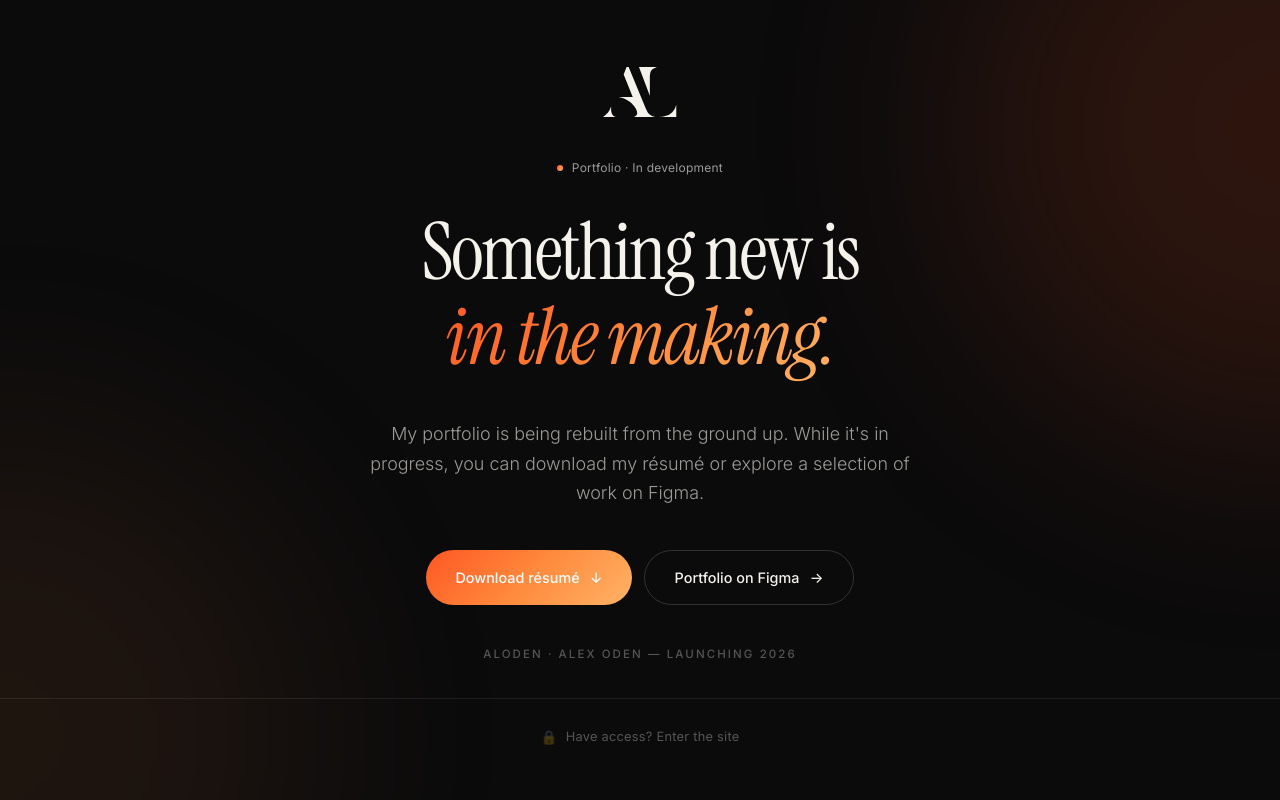
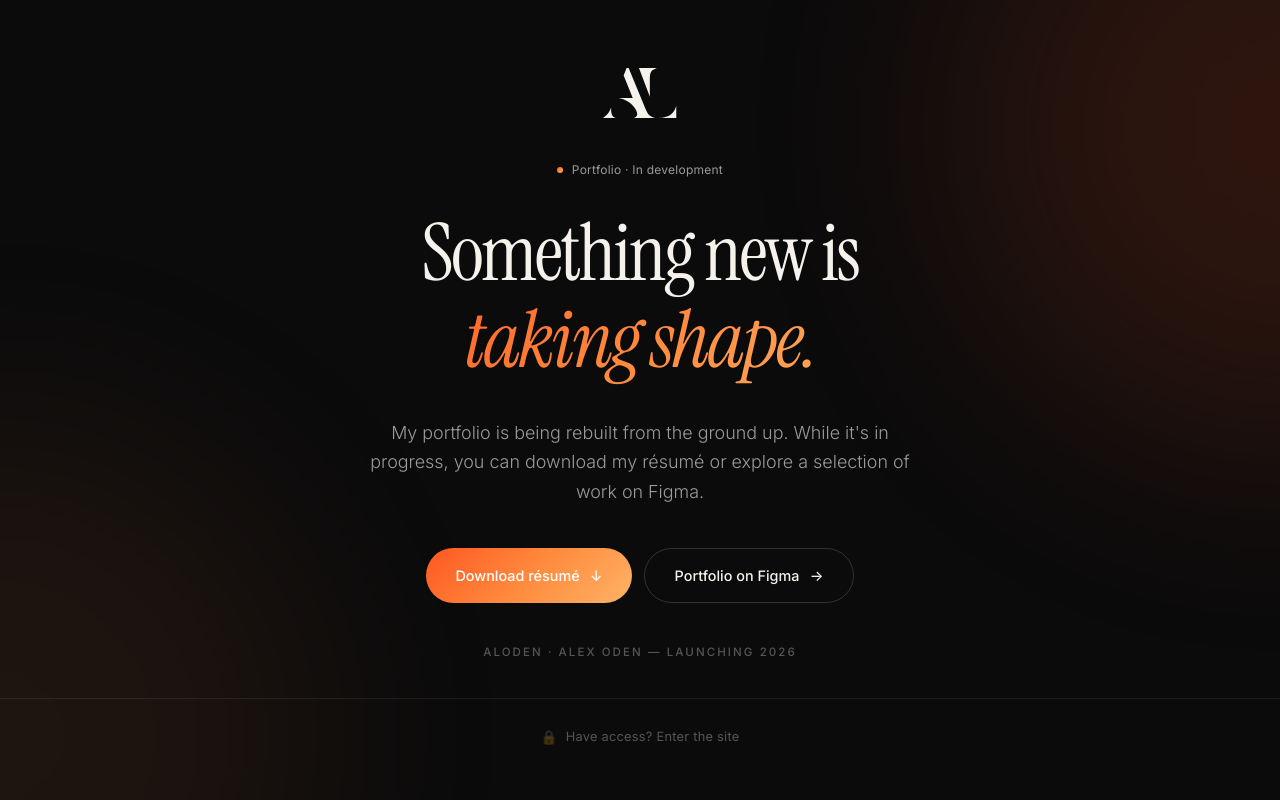
Before and after one commit to alex-oden/Portfolio, a plain HTML site: page coming-soon.html in a window 1280 px wide. Drawn offline with Linux system fonts and the light colour scheme.

Commit message:
Add rotating animated headline to coming-soon hero
Cycles the gradient phrase (in the making / taking shape / almost here /
worth the wait) with a vertical slide+fade, like an Elementor rotate
headline. Respects prefers-reduced-motion.

Co-Authored-By: Claude Opus 4.8 <noreply@anthropic.com>

```diff
--- a/coming-soon.html
+++ b/coming-soon.html
@@ -17,6 +17,17 @@ body{display:flex;flex-direction:column;min-height:100vh;min-height:100svh}
 .cs-logo .al-mark{height:50px;width:auto;display:block}
 .cs-title{font-family:var(--fd);font-weight:400;line-height:1.08;letter-spacing:-.03em;font-size:clamp(2.4rem,6.2vw,5.25rem);width:100%;max-width:16ch;margin:.5rem auto 0}
 .cs-title em,.cs-title .grad{font-style:italic;display:inline-block;padding-bottom:.16em}
+
+/* rotating headline (Elementor-style vertical rotate) */
+.cs-rotate{display:block;position:relative;height:1.18em;margin-top:.02em;overflow:hidden}
+.cs-rotate-word{position:absolute;left:0;right:0;top:0;text-align:center;white-space:nowrap;opacity:0;transform:translateY(112%);transition:transform .62s cubic-bezier(.16,1,.3,1),opacity .5s ease;will-change:transform,opacity}
+.cs-rotate-word.is-in{opacity:1;transform:translateY(0)}
+.cs-rotate-word.is-out{opacity:0;transform:translateY(-112%)}
+@media(prefers-reduced-motion:reduce){
+  .cs-rotate{height:auto;overflow:visible}
+  .cs-rotate-word{position:static;opacity:1;transform:none;transition:none;display:none}
+  .cs-rotate-word.is-in{display:inline-block}
+}
 .cs-sub{color:var(--tm);font-size:clamp(1rem,1.4vw,1.18rem);line-height:1.65;width:100%;max-width:560px;margin:1.6rem auto 2.6rem;font-weight:300}
 .cs-actions{display:flex;gap:.75rem;flex-wrap:wrap;justify-content:center;width:100%}
 .cs-note{margin-top:2.5rem;font-size:.72rem;letter-spacing:.18em;text-transform:uppercase;color:var(--ts);font-weight:500}
@@ -70,7 +81,14 @@ body{display:flex;flex-direction:column;min-height:100vh;min-height:100svh}
     </svg>
   </div>
   <div class="label cs-fu"><span class="dot"></span>Portfolio · In development</div>
-  <h1 class="cs-title cs-fu">Something new is <em class="grad">in the making.</em></h1>
+  <h1 class="cs-title cs-fu">Something new is
+    <span class="cs-rotate" aria-label="in the making">
+      <span class="cs-rotate-word grad is-in">in the making.</span>
+      <span class="cs-rotate-word grad" aria-hidden="true">taking shape.</span>
+      <span class="cs-rotate-word grad" aria-hidden="true">almost here.</span>
+      <span class="cs-rotate-word grad" aria-hidden="true">worth the wait.</span>
+    </span>
+  </h1>
   <p class="cs-sub cs-fu">My portfolio is being rebuilt from the ground up. While it's in progress, you can download my résumé or explore a selection of work on Figma.</p>
   <div class="cs-actions cs-fu">
     <a class="btn-p" href="AlexOden_Resume_ENG_Dark.pdf" download="AlexOden_Resume_ENG_Dark.pdf"><span>Download résumé</span><span class="arr">↓</span></a>
@@ -93,6 +111,28 @@ body{display:flex;flex-direction:column;min-height:100vh;min-height:100svh}
 </footer>
 
 <script>
+/* Rotating headline */
+(function(){
+  var wrap = document.querySelector('.cs-rotate');
+  if(!wrap) return;
+  var words = Array.prototype.slice.call(wrap.querySelectorAll('.cs-rotate-word'));
+  if(words.length < 2) return;
+  if(window.matchMedia && window.matchMedia('(prefers-reduced-motion: reduce)').matches) return;
+  var i = 0;
+  setInterval(function(){
+    var cur = words[i];
+    i = (i + 1) % words.length;
+    var nxt = words[i];
+    cur.classList.remove('is-in');
+    cur.classList.add('is-out');
+    nxt.classList.remove('is-out');
+    requestAnimationFrame(function(){
+      requestAnimationFrame(function(){ nxt.classList.add('is-in'); });
+    });
+    setTimeout(function(){ cur.classList.remove('is-out'); }, 650);
+  }, 2600);
+})();
+
 (function(){
   var toggle = document.getElementById('gateToggle'),
       form   = document.getElementById('gateForm'),
```
Also changed, not shown: 1 other file.
